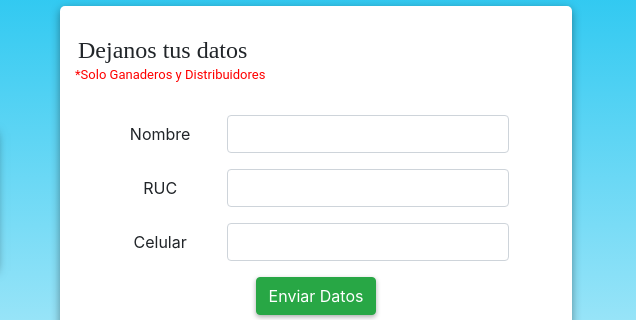
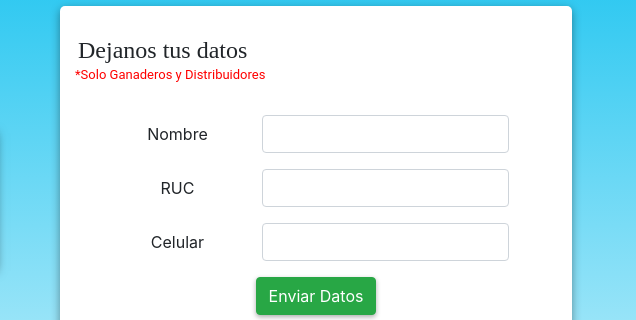
Before and after one commit to PatrickSpace/LabIndugan, a plain HTML site: page index.html in a window 1280 px wide. Shown: the part 150-470 px from the top of the page, 644-1280 px from the left. Drawn offline with nearby package versions, Linux system fonts and the light colour scheme.

Commit message:
optimizacion

```diff
--- a/index.html
+++ b/index.html
@@ -35,20 +35,20 @@
                 <form style="padding: 10px 10%;">
 
                     <div class="form-group row">
-                        <label for="inputPassword" class="col-3 col-form-label">Nombre</label>
-                        <div class="col-9">
+                        <label for="inputPassword" class="col-4 col-form-label">Nombre</label>
+                        <div class="col-8">
                             <input type="text" class="form-control" id="inputname">
                         </div>
                     </div>
                     <div class="form-group row">
-                        <label for="inputPassword" class="col-3 col-form-label">RUC</label>
-                        <div class="col-9">
+                        <label for="inputPassword" class="col-4 col-form-label">RUC</label>
+                        <div class="col-8">
                             <input type="number" class="form-control" id="inputruc">
                         </div>
                     </div>
                     <div class="form-group row">
-                        <label for="inputPassword" class="col-3 col-form-label">Celular</label>
-                        <div class="col-9">
+                        <label for="inputPassword" class="col-4 col-form-label">Celular</label>
+                        <div class="col-8">
                             <input type="number" class="form-control" id="inputcell">
                         </div>
                     </div>
```
